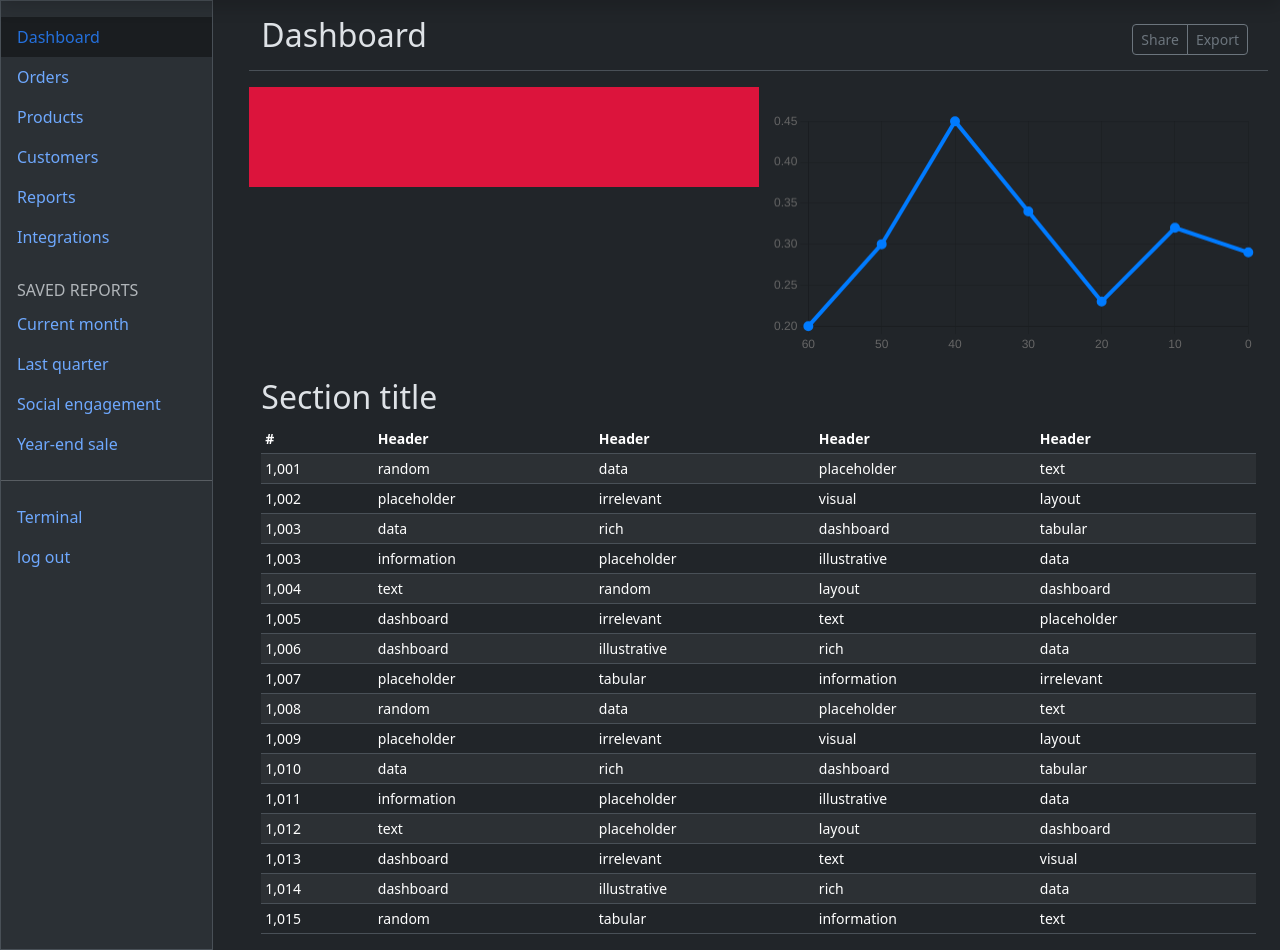
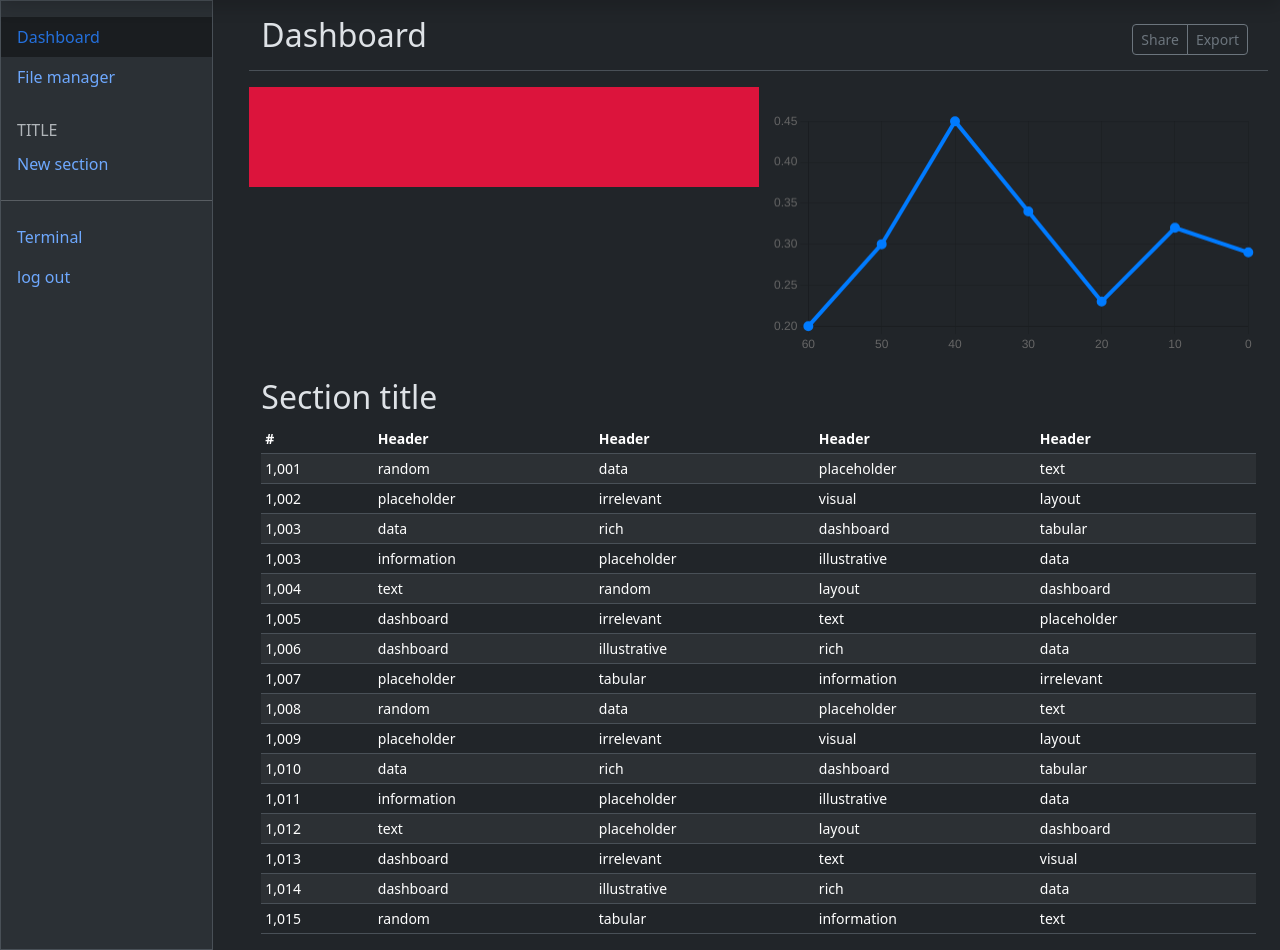
Before and after one commit to Vagente/Django-Web-Admin, a Django app: page / in a window 1280 px wide. Shown: the part 48-998 px from the top of the page. Run offline with Django 5.2, Linux system fonts and the light colour scheme; a user stored in the database is signed in; parts of the project's set-up code (start-up, migrations or seed data) failed here and were passed over.

Commit message:
minor html optimization, redirect from otp view if user already verified

```diff
--- a/dashboard/templates/dashboard/index.html
+++ b/dashboard/templates/dashboard/index.html
@@ -1,6 +1,11 @@
 {% extends 'dashboard/sidebar_base.html' %}
 
-{%  block main %}
+{% block css %}
+    {% load static %}
+    <link rel="stylesheet" href="{% static 'dashboard/dashboard.css' %}">
+{% endblock %}
+
+{% block main %}
     <main class="row col-md-9 ms-sm-auto col-lg-10 px-md-4">
         <div class="d-flex justify-content-between flex-wrap flex-md-nowrap align-items-center pt-3 pb-2 mb-3 border-bottom">
             <h1 class="h2">Dashboard</h1>
@@ -147,3 +152,8 @@
     </main>
 
 {% endblock %}
+
+{% block js %}
+    {% load static %}
+    <script src="{% static 'dashboard/dashboard.js' %}"></script>
+{% endblock %}
--- a/dashboard/templates/dashboard/sidebar_base.html
+++ b/dashboard/templates/dashboard/sidebar_base.html
@@ -1,7 +1,5 @@
 {% extends 'dashboard/base.html' %}
 {% block css %}
-    {% load static %}
-    <link rel="stylesheet" href="{% static 'dashboard/dashboard.css' %}">
 {% endblock %}
 
 {% block content %}
@@ -10,7 +8,6 @@
             <path fill-rule="evenodd"
                   d="M2.5 12a.5.5 0 0 1 .5-.5h10a.5.5 0 0 1 0 1H3a.5.5 0 0 1-.5-.5zm0-4a.5.5 0 0 1 .5-.5h10a.5.5 0 0 1 0 1H3a.5.5 0 0 1-.5-.5zm0-4a.5.5 0 0 1 .5-.5h10a.5.5 0 0 1 0 1H3a.5.5 0 0 1-.5-.5z"></path>
         </symbol>
-
     </svg>
 
     <header class="navbar sticky-top bg-dark flex-md-nowrap p-0 shadow" data-bs-theme="dark">
@@ -21,7 +18,7 @@
                         data-bs-target="#sidebarMenu" aria-controls="sidebarMenu" aria-expanded="false"
                         aria-label="Toggle navigation">
                     <svg class="bi">
-                        <use xlink:href="#list"/>
+                        <use href="#list"></use>
                     </svg>
                 </button>
             </li>
@@ -43,62 +40,26 @@
                     <div class="offcanvas-body d-md-flex flex-column p-0 pt-lg-3 overflow-y-auto">
                         <ul class="nav flex-column">
                             <li class="nav-item">
-                                <a class="nav-link d-flex align-items-center gap-2 active" aria-current="page" href="{% url 'dashboard:index' %}">
+                                <a class="nav-link d-flex align-items-center gap-2 active" aria-current="page"
+                                   href="{% url 'dashboard:index' %}">
                                     Dashboard
                                 </a>
                             </li>
                             <li class="nav-item">
-                                <a class="nav-link d-flex align-items-center gap-2" href="#">
-                                    Orders
-                                </a>
-                            </li>
-                            <li class="nav-item">
-                                <a class="nav-link d-flex align-items-center gap-2" href="#">
-                                    Products
-                                </a>
-                            </li>
-                            <li class="nav-item">
-                                <a class="nav-link d-flex align-items-center gap-2" href="#">
-                                    Customers
-                                </a>
-                            </li>
-                            <li class="nav-item">
-                                <a class="nav-link d-flex align-items-center gap-2" href="#">
-                                    Reports
-                                </a>
-                            </li>
-                            <li class="nav-item">
-                                <a class="nav-link d-flex align-items-center gap-2" href="#">
-                                    Integrations
+                                <a class="nav-link d-flex align-items-center gap-2"
+                                   href="{% url 'dashboard:file_manager' %}">
+                                    File manager
                                 </a>
                             </li>
                         </ul>
 
                         <h6 class="sidebar-heading d-flex justify-content-between align-items-center px-3 mt-4 mb-1 text-body-secondary text-uppercase">
-                            <span>Saved reports</span>
-                            <a class="link-secondary" href="#" aria-label="Add a new report">
-
-                            </a>
+                            <span>Title</span>
                         </h6>
                         <ul class="nav flex-column mb-auto">
                             <li class="nav-item">
                                 <a class="nav-link d-flex align-items-center gap-2" href="#">
-                                    Current month
-                                </a>
-                            </li>
-                            <li class="nav-item">
-                                <a class="nav-link d-flex align-items-center gap-2" href="#">
-                                    Last quarter
-                                </a>
-                            </li>
-                            <li class="nav-item">
-                                <a class="nav-link d-flex align-items-center gap-2" href="#">
-                                    Social engagement
-                                </a>
-                            </li>
-                            <li class="nav-item">
-                                <a class="nav-link d-flex align-items-center gap-2" href="#">
-                                    Year-end sale
+                                    New section
                                 </a>
                             </li>
                         </ul>
@@ -130,6 +91,6 @@
     </div>
 
     <script src="https://cdn.jsdelivr.net/npm/chart.js"></script>
-    <script src="{% static 'dashboard/dashboard.js' %}"></script>
-
+    {% block js %}
+    {% endblock %}
 {% endblock %}
--- a/dashboard/urls.py
+++ b/dashboard/urls.py
@@ -6,7 +6,7 @@ from .views import MyLoginView
 app_name = "dashboard"
 urlpatterns = [
     path("", views.index, name="index"),
-    path("test/", views.test, name="test"),
     path("login/", MyLoginView.as_view(), name="login"),
-    path("login/otp/", login_required(views.OTPView.as_view()), name="otp")
+    path("login/otp/", login_required(views.OTPView.as_view()), name="otp"),
+    path("file_manager", views.file_manager, name="file_manager")
 ]
--- a/dashboard/views.py
+++ b/dashboard/views.py
@@ -9,6 +9,14 @@ from django_otp.decorators import otp_required
 from .forms import LoginForm
 from django.contrib.auth import login as auth_login
 from django.http import HttpResponseRedirect
+from django_otp.views import LoginView
+from django.conf import settings
+
+from django.http import HttpResponseRedirect
+from django.utils.decorators import method_decorator
+from django.views.decorators.cache import never_cache
+from django.views.decorators.csrf import csrf_protect
+from django.views.decorators.debug import sensitive_post_parameters
 
 
 @login_required()
@@ -16,14 +24,28 @@ def index(request):
     return render(request, 'dashboard/index.html')
 
 
-@otp_required()
-def test(request):
-    return render(request, 'dashboard/test.html')
+def file_manager(request):
+    return render(request, 'file_manager/index.html')
 
 
 class OTPView(auth_views.LoginView):
     otp_token_form = OTPForm
     template_name = "registration/otp.html"
+    redirect_verified_user = True
+
+    @method_decorator(sensitive_post_parameters())
+    @method_decorator(csrf_protect)
+    @method_decorator(never_cache)
+    def dispatch(self, request, *args, **kwargs):
+        if self.redirect_verified_user and self.request.user.is_verified():
+            redirect_to = settings.LOGIN_URL
+            if redirect_to == self.request.path:
+                raise ValueError(
+                    "Redirection loop for authenticated user detected. Check that "
+                    "your LOGIN_REDIRECT_URL doesn't point to a OTP page."
+                )
+            return HttpResponseRedirect(redirect_to)
+        return super().dispatch(request, *args, **kwargs)
 
     @cached_property
     def authentication_form(self):
@@ -37,7 +59,6 @@ class OTPView(auth_views.LoginView):
         user = form.get_user()
         if not hasattr(user, 'backend'):
             user.backend = self.request.session[BACKEND_SESSION_KEY]
-
         return super().form_valid(form)
 
 
--- a/djangoWeb/settings.py
+++ b/djangoWeb/settings.py
@@ -25,7 +25,7 @@ SECRET_KEY = 'django-insecure-nbt&1-45&5uaxcyrt3e8nf+8s(ilpq4rd%r-a8hhvm2=t($aw3
 # SECURITY WARNING: don't run with debug turned on in production!
 DEBUG = True
 
-ALLOWED_HOSTS = []
+ALLOWED_HOSTS = ['localhost', '127.0.0.1']
 LOGIN_URL = '/login'
 OTP_LOGIN_URL = '/login/otp'
 LOGIN_REDIRECT_URL = '/'
```
Also changed, not shown: dashboard/templates/dashboard/test.html (deleted, +0 -51 lines), dashboard/templates/file_manager/index.html (added, +55 -0 lines), db.sqlite3. Lines whose indentation alone changed are shown as unchanged.
